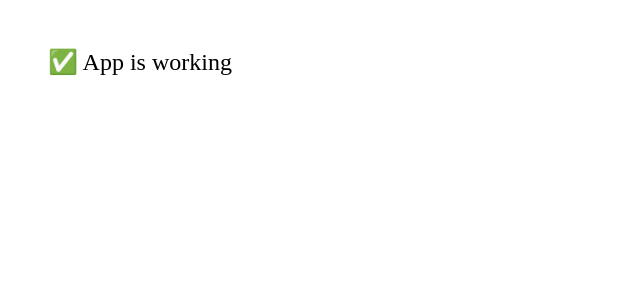
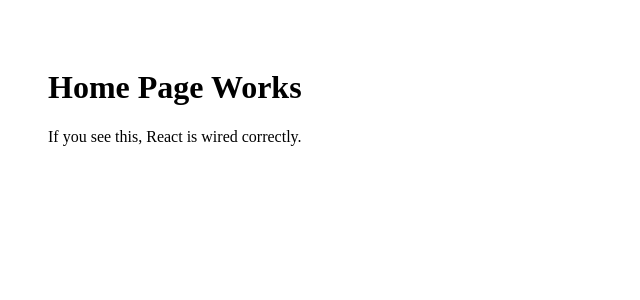
Before and after one commit to DemetriusK8/money-maker-vite-allinone, a React (Vite) app: page / in a window 1280 px wide. Shown: the top 300 px of the page, without its empty margins (0-640 px from the left). Built offline with nearby package versions, Linux system fonts and the light colour scheme.

Commit message:
Update App.jsx

```diff
--- a/src/App.jsx
+++ b/src/App.jsx
@@ -1,7 +1,10 @@
-export default function App() {
+function App() {
   return (
-    <div style={{ padding: "40px", fontSize: "24px" }}>
-      ✅ App is working
+    <div style={{ padding: 40 }}>
+      <h1>Home Page Works</h1>
+      <p>If you see this, React is wired correctly.</p>
     </div>
   );
 }
+
+export default App;
```
